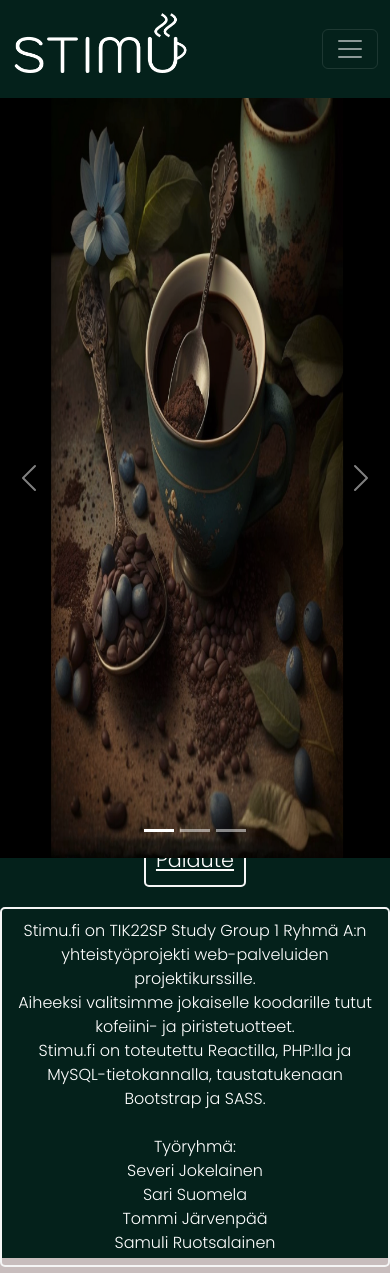
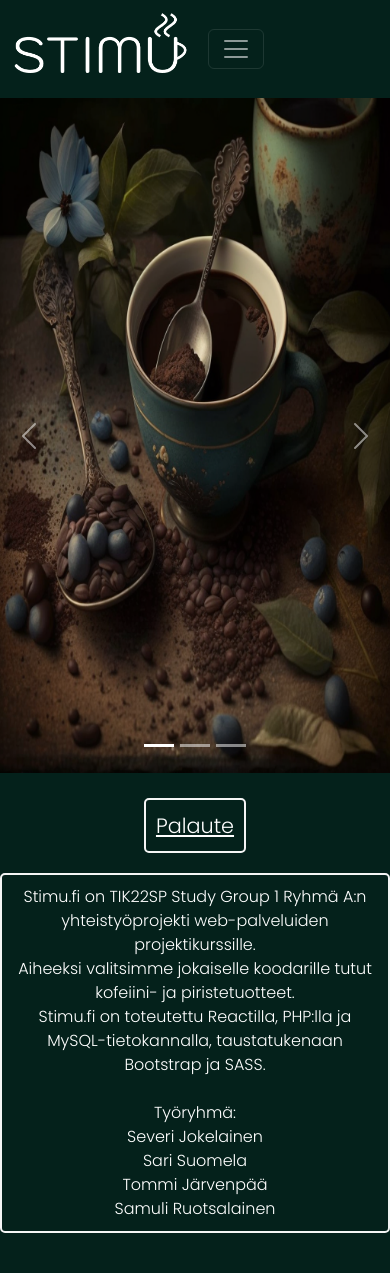
Before and after one commit to Stimu-Webshop/stimu-webshop.github.io, a React (Create React App) app in the folder caffeine-shop/: page / in a window 390 px wide. Built offline with nearby package versions, Linux system fonts and the light colour scheme.

Commit message:
Responsiveness

```diff
--- a/caffeine-shop/src/styles/Carousel.scss
+++ b/caffeine-shop/src/styles/Carousel.scss
@@ -32,3 +32,14 @@
 
 
 }
+
+@media screen and (max-width: 425px) {
+    .carousel-item {
+        img {
+            width: 100%;
+            height: 80vh;
+            margin-left: 0;
+        }
+    }
+
+}
--- a/caffeine-shop/src/styles/Footer.scss
+++ b/caffeine-shop/src/styles/Footer.scss
@@ -24,3 +24,9 @@ footer {
     padding: 10px;
     margin-bottom: 20px;
 }
+
+@media screen and (max-width: 425px) {
+        footer {
+            height: 500px;
+        }
+}
--- a/caffeine-shop/src/styles/Login.scss
+++ b/caffeine-shop/src/styles/Login.scss
@@ -11,7 +11,7 @@
     margin: 20px;
     margin-left: auto;
     margin-right: auto;
-    border-radius: 10px;
+    border-radius: 15px;
     border: 2px solid $dark;
     padding: 20px;
     opacity: 0;
@@ -80,3 +80,14 @@
 .loginButton:hover {
     background-color: $dark;
 }
+
+@media screen and (max-width: 425px) {
+    .loginDiv {
+        position: absolute;
+        top: 0;
+        left: 10px;
+            #closer {
+                margin-left: 0;
+            }
+    }
+}
--- a/caffeine-shop/src/styles/Navbar.scss
+++ b/caffeine-shop/src/styles/Navbar.scss
@@ -71,3 +71,22 @@
         @include header-text;
     }
 }
+
+@media screen and (max-width: 425px) {
+    .navbar-collapse {
+        display: flex;
+        flex-direction: column;
+        justify-content: center !important;
+    }
+    .icons {
+        display: block;
+        margin-left: 0;
+        margin-top: 10px;
+    }
+    .container-fluid {
+        justify-content: start !important;
+    }
+    .dropdown {
+        margin-left: 20px;
+    }
+}
```
